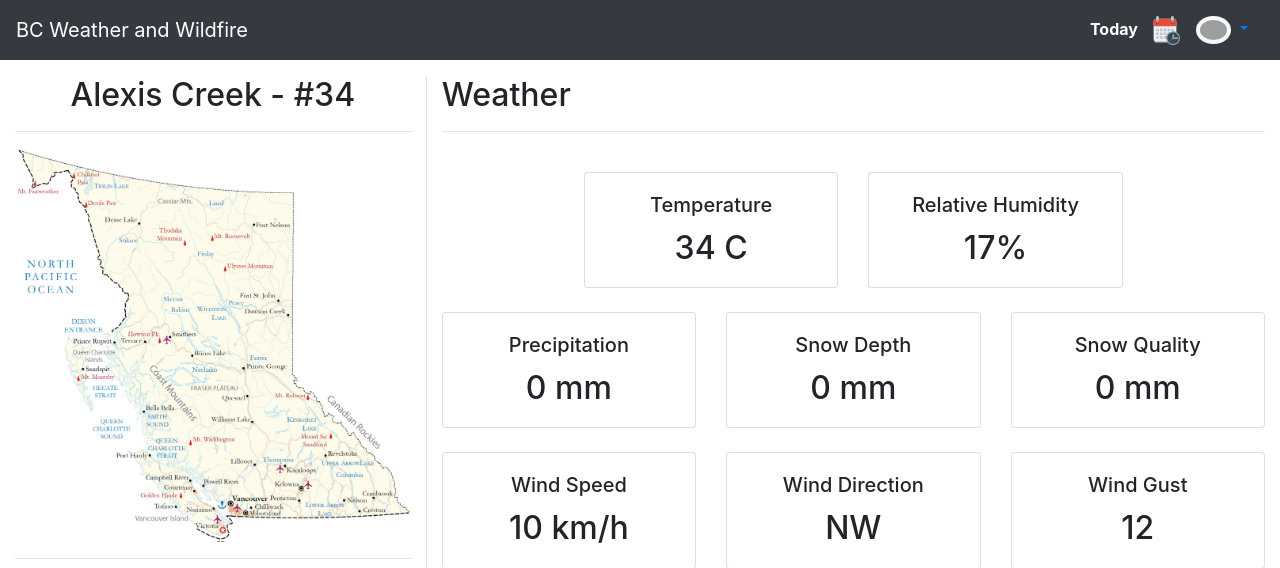
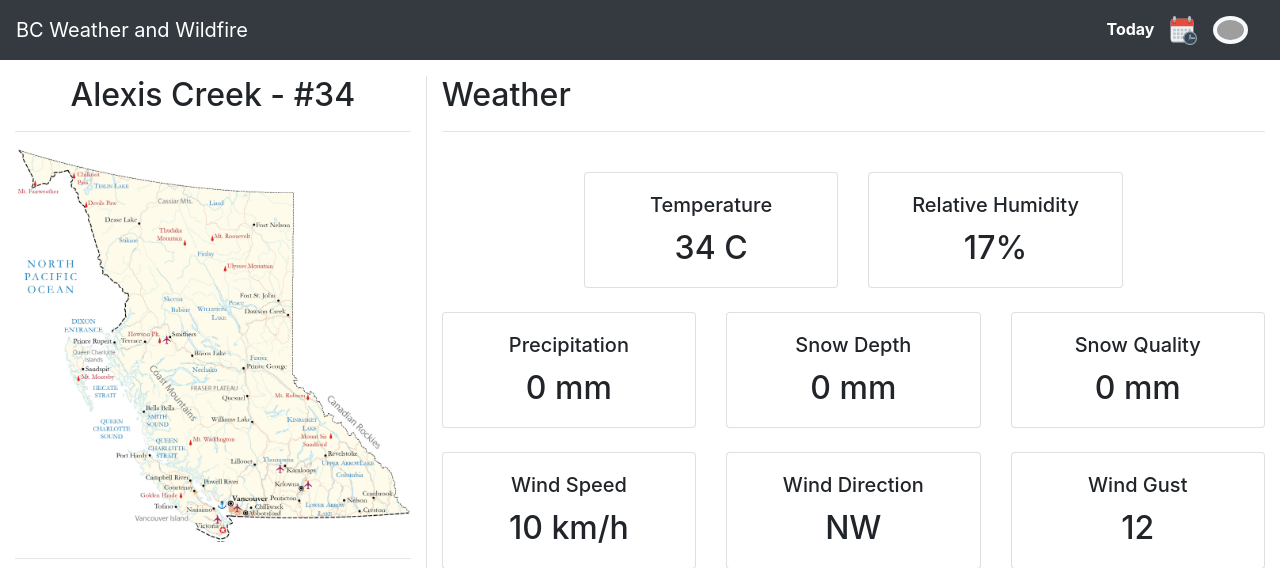
Before and after one commit to carsondrobe/Fellas, a Django app: template Site/bc_weather_station_dashboard/website/templates/home.html in a window 1280 px wide. Shown: the top 568 px of the page. Run offline with Django 5.2, Linux system fonts and the light colour scheme; the template is opened without the code that fills it, so the values that code supplies are empty; grey boxes are pictures that could not be loaded.

Commit message:
Removed arrow

```diff
--- a/Site/bc_weather_station_dashboard/website/templates/home.html
+++ b/Site/bc_weather_station_dashboard/website/templates/home.html
@@ -42,7 +42,7 @@
     </script>
 
     <div class="nav-item dropdown">
-        <a class="nav-link dropdown-toggle" href="#" id="navbarDropdown" role="button" data-toggle="dropdown"
+        <a class="nav-link" href="#" id="navbarDropdown" role="button" data-toggle="dropdown"
            aria-haspopup="true" aria-expanded="false">
             <img class="avatar avatar-32 bg-light rounded-circle text-white p-1"
                  src="https://raw.githubusercontent.com/twbs/icons/main/icons/person.svg" width="35px">
```
